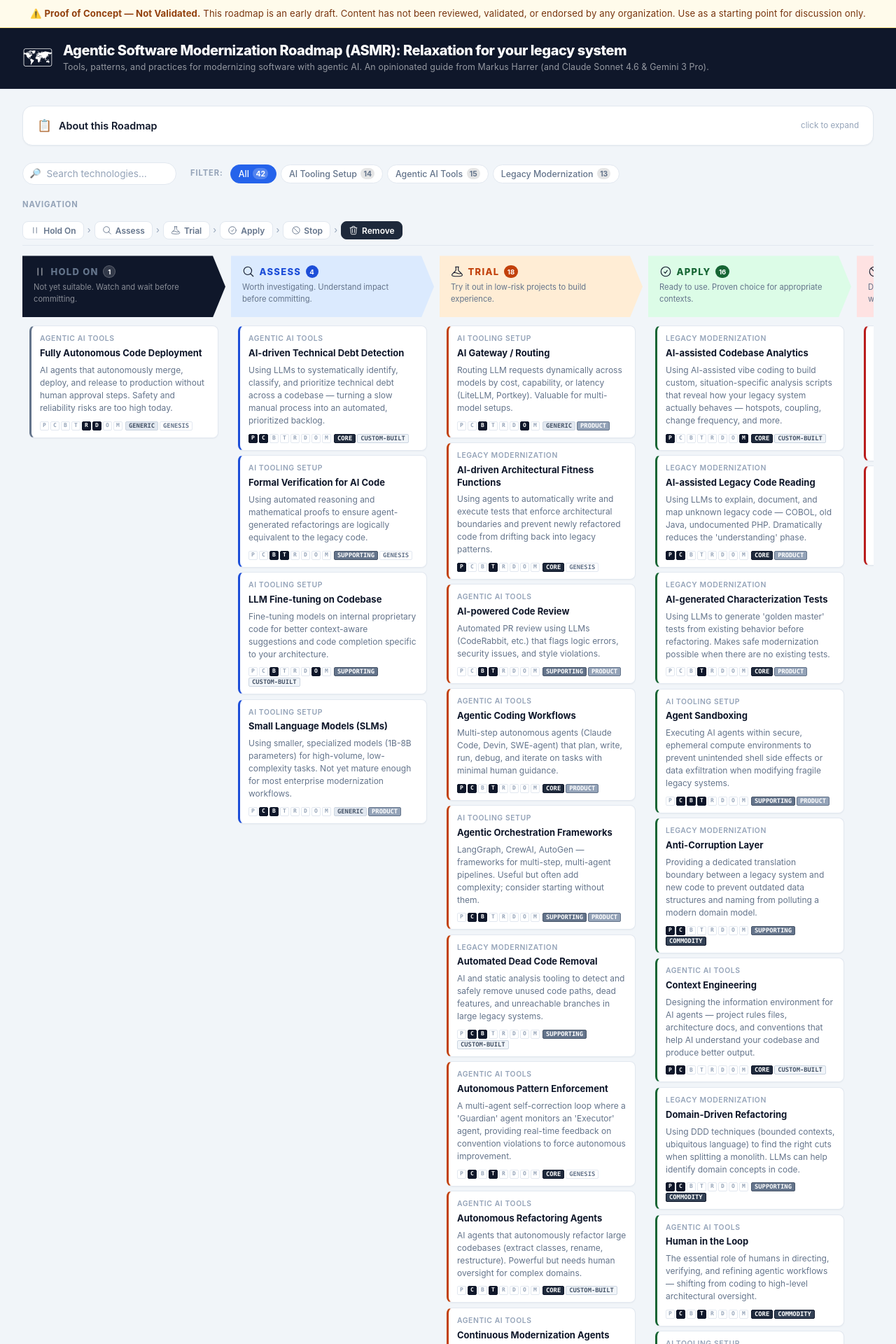
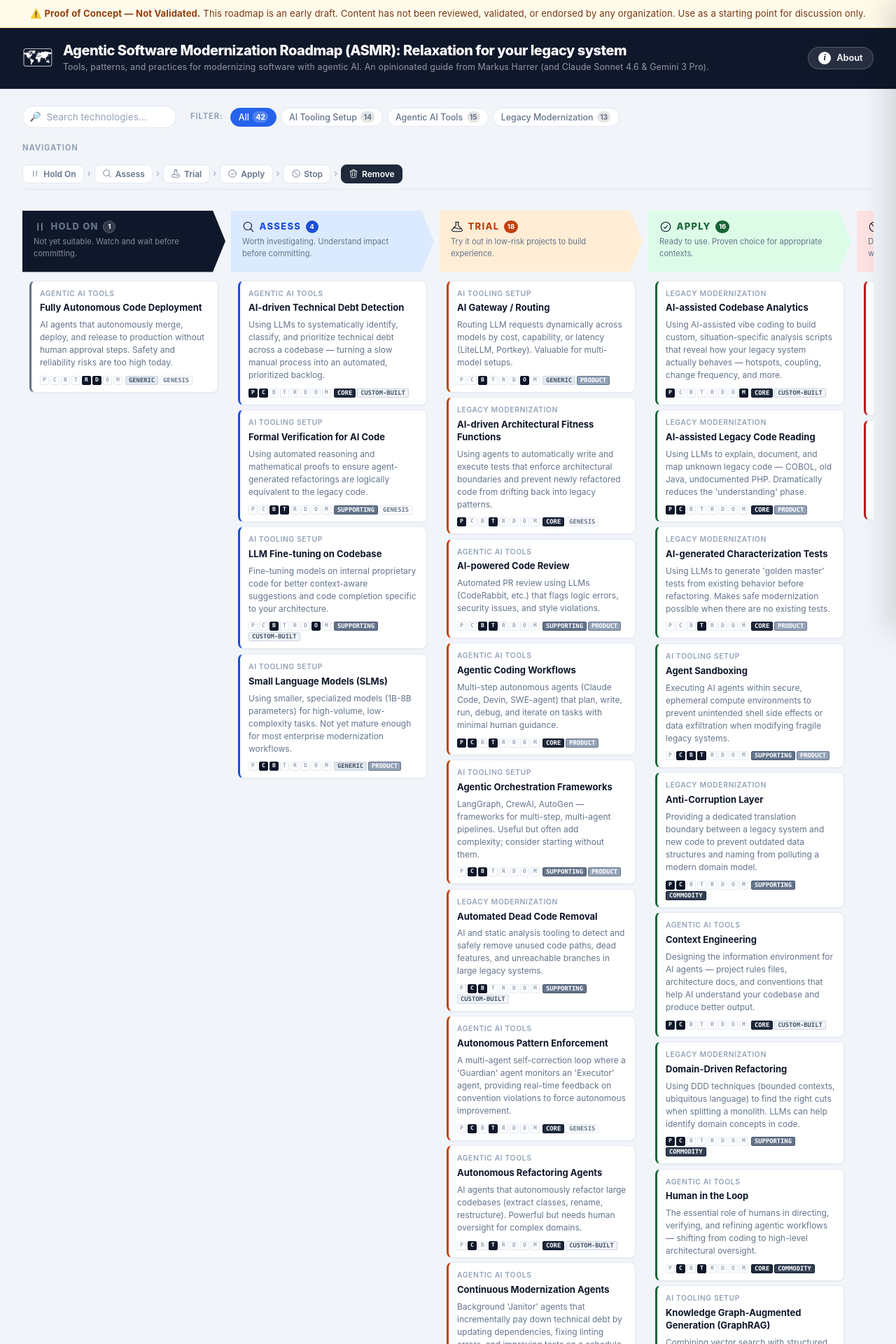
Before and after one commit to feststelltaste/asmr, a Jekyll site: the page built from index.html, in a window 1280 px wide. Shown: the top 1920 px of the page at 70% size. Built offline with Jekyll 4.4.1, drawn with Linux system fonts in a browser that asks for light colours.

Commit message:
optimize navigation

```diff
--- /dev/null
+++ b/_includes/about-drawer.html
@@ -0,0 +1,60 @@
+<div id="about-drawer-overlay" class="drawer-overlay" aria-hidden="true"></div>
+<aside id="about-drawer" class="drawer" aria-labelledby="drawer-title" aria-hidden="true">
+  <div class="drawer-header">
+    <h2 id="drawer-title" class="drawer-title">About this Roadmap</h2>
+    <button id="close-drawer" class="drawer-close" aria-label="Close drawer">
+      <span aria-hidden="true">&times;</span>
+    </button>
+  </div>
+
+  <div class="drawer-content">
+    <div class="ref-text">
+      <p>
+        This roadmap tracks tools, techniques, and patterns for <strong>modernizing software using agentic AI</strong> —
+        from AI coding assistants and autonomous agents to legacy migration techniques that get a revival
+        because of the new way we program with LLMs.
+        It uses the six-stage model from <a href="https://cards42.org/roadmap/" target="_blank" rel="noopener">cards42's technology roadmap</a>,
+        extending the ThoughtWorks Technology Radar with explicit <strong>Stop</strong> and <strong>Remove</strong> stages
+        to cover the full technology lifecycle.
+      </p>
+
+      <p class="ref-legend-heading">Roadmap stages</p>
+      <ul class="stage-legend">
+        {% for stage in site.data.roadmap.stages %}
+        <li style="--stage-color: {{ stage.color }}">
+          <span class="legend-icon">{% include stage-icon.html id=stage.id %}</span>
+          <span class="legend-name">{{ stage.name }}</span>
+          <span class="legend-desc">{{ stage.description }}</span>
+        </li>
+        {% endfor %}
+      </ul>
+
+      <p class="ref-legend-heading">DDD strategic relevance</p>
+      <ul class="sv-legend">
+        <li><span class="sv-badge sv-core">core</span> — Uniquely enabled by agentic AI</li>
+        <li><span class="sv-badge sv-supporting">supporting</span> — Important enablers</li>
+        <li><span class="sv-badge sv-generic">generic</span> — Commodity or anti-patterns</li>
+      </ul>
+
+      <p class="ref-legend-heading">Wardley evolution</p>
+      <ul class="sv-legend">
+        <li><span class="ev-badge ev-genesis">genesis</span> — Unique, experimental</li>
+        <li><span class="ev-badge ev-custom-built">custom-built</span> — Emerging patterns</li>
+        <li><span class="ev-badge ev-product">product</span> — Standardized tools</li>
+        <li><span class="ev-badge ev-commodity">commodity</span> — Ubiquitous utility</li>
+      </ul>
+
+      <p class="ref-legend-heading">DevOps cycle coverage</p>
+      <p class="ref-legend-desc">Each card shows which DevOps phases the practice affects.</p>
+      <div class="dsq-legend">
+        {% assign dp_labels = "plan,code,build,test,release,deploy,operate,monitor" | split: "," %}
+        {% for p in dp_labels %}
+          <span class="dsq-legend-item">
+            <span class="dsq dsq-on">{{ p | slice: 0 | upcase }}</span>
+            <span class="dsq-legend-name">{{ p | capitalize }}</span>
+          </span>
+        {% endfor %}
+      </div>
+    </div>
+  </div>
+</aside>
--- a/_layouts/default.html
+++ b/_layouts/default.html
@@ -23,12 +23,20 @@
           </a>
         </div>
       </div>
+      <div class="header-actions">
+        <button id="open-drawer" class="header-info-btn" aria-label="About this Roadmap">
+          <span class="info-icon" aria-hidden="true">i</span>
+          <span>About</span>
+        </button>
+      </div>
     </div>
   </header>
 
   <main class="site-main">
     {{ content }}
   </main>
+
+  {% include about-drawer.html %}
 
   <footer class="site-footer">
     <p>
--- a/assets/css/main.scss
+++ b/assets/css/main.scss
@@ -108,6 +108,46 @@
 .header-brand { display: flex; align-items: center; gap: .875rem; }
 .header-icon  { font-size: 2rem; line-height: 1; }
 
+.header-actions {
+  display: flex;
+  align-items: center;
+  gap: 1rem;
+}
+
+.header-info-btn {
+  display: inline-flex;
+  align-items: center;
+  gap: .5rem;
+  padding: .4rem .9rem;
+  background: rgba(255, 255, 255, .1);
+  border: 1px solid rgba(255, 255, 255, .2);
+  border-radius: 999px;
+  color: #fff;
+  font-size: .8rem;
+  font-weight: 600;
+  transition: all .15s;
+
+  .info-icon {
+    display: inline-flex;
+    align-items: center;
+    justify-content: center;
+    width: 18px;
+    height: 18px;
+    background: #fff;
+    color: var(--hdr-bg);
+    border-radius: 50%;
+    font-size: .75rem;
+    font-weight: 800;
+    font-family: serif;
+    font-style: italic;
+  }
+
+  &:hover {
+    background: rgba(255, 255, 255, .2);
+    border-color: rgba(255, 255, 255, .3);
+  }
+}
+
 .site-home-link {
   display: block;
   text-decoration: none;
@@ -155,61 +195,91 @@
 }
 
 /* ================================================================
-   REFERENCE CARD
+   DRAWER
    ================================================================ */
-.reference-card-wrapper { margin-bottom: 1.5rem; }
+.drawer-overlay {
+  position: fixed;
+  top: 0;
+  left: 0;
+  width: 100%;
+  height: 100%;
+  background: rgba(15, 23, 42, 0.4);
+  backdrop-filter: blur(4px);
+  z-index: 1000;
+  opacity: 0;
+  visibility: hidden;
+  transition: all .3s ease;
 
-.reference-card {
-  background: var(--c-surface);
-  border: 1px solid var(--c-border);
-  border-radius: var(--r-lg);
-  overflow: hidden;
-  box-shadow: var(--sh-xs);
+  &.is-active {
+    opacity: 1;
+    visibility: visible;
+  }
 }
 
-.reference-card summary {
+.drawer {
+  position: fixed;
+  top: 0;
+  right: 0;
+  width: 420px;
+  max-width: 90vw;
+  height: 100%;
+  background: var(--c-surface);
+  box-shadow: -10px 0 40px rgba(0,0,0,0.15);
+  z-index: 1001;
+  transform: translateX(100%);
+  transition: transform .3s cubic-bezier(0.16, 1, 0.3, 1);
+  display: flex;
+  flex-direction: column;
+
+  &.is-active {
+    transform: translateX(0);
+  }
+}
+
+.drawer-header {
+  padding: 1.5rem;
+  border-bottom: 1px solid var(--c-border);
   display: flex;
   align-items: center;
-  gap: .625rem;
-  padding: .875rem 1.25rem;
-  cursor: pointer;
-  font-weight: 600;
-  font-size: .9rem;
+  justify-content: space-between;
+}
+
+.drawer-title {
+  font-size: 1.125rem;
+  font-weight: 800;
   color: var(--c-text);
-  list-style: none;
-  user-select: none;
-  transition: background .15s;
-  &::-webkit-details-marker { display: none; }
 }
-.reference-card summary:hover { background: var(--n-50); }
 
-.ref-icon { font-size: 1.05rem; }
+.drawer-close {
+  width: 32px;
+  height: 32px;
+  display: flex;
+  align-items: center;
+  justify-content: center;
+  border-radius: 50%;
+  font-size: 1.5rem;
+  color: var(--c-muted);
+  background: var(--n-50);
+  transition: all .15s;
 
-.ref-toggle-hint {
-  margin-left: auto;
-  font-size: .725rem;
-  font-weight: 400;
-  color: var(--c-faint);
+  &:hover {
+    background: var(--n-100);
+    color: var(--c-text);
+  }
 }
-.reference-card[open] summary .ref-toggle-hint { display: none; }
 
-.ref-content {
-  display: flex;
-  gap: 2rem;
-  padding: 1.25rem 1.5rem 1.5rem;
-  border-top: 1px solid var(--c-border);
-  flex-wrap: wrap;
+.drawer-content {
+  flex: 1;
+  overflow-y: auto;
+  padding: 1.5rem;
 }
 
 .ref-text {
-  flex: 1;
-  min-width: 260px;
-
   p {
     font-size: .875rem;
     color: var(--c-muted);
-    margin-bottom: 1rem;
-    line-height: 1.65;
+    margin-bottom: 1.25rem;
+    line-height: 1.6;
   }
 
   a { color: var(--accent); }
@@ -220,22 +290,23 @@
   list-style: none;
   display: flex;
   flex-direction: column;
-  gap: .45rem;
+  gap: .65rem;
 
   li {
     display: flex;
     align-items: baseline;
-    gap: .5rem;
+    gap: .75rem;
     font-size: .85rem;
   }
 
   .legend-icon {
     display: inline-flex;
     align-items: center;
-    width: .875rem;
-    height: .875rem;
+    width: 1rem;
+    height: 1rem;
     color: var(--stage-color, #333);
     flex-shrink: 0;
+    margin-top: .15rem;
     svg { width: 100%; height: 100%; display: block; }
   }
 
@@ -245,8 +316,9 @@
     min-width: 72px;
   }
 
-  .legend-desc { color: var(--c-muted); font-size: .775rem; }
+  .legend-desc { color: var(--c-muted); font-size: .775rem; line-height: 1.4; }
 }
+
 
 .ref-visual {
   display: flex;
@@ -440,6 +512,23 @@
    ROADMAP  (horizontal scroll)
    ================================================================ */
 .roadmap { position: relative; }
+
+.top-scrollbar-wrapper {
+  overflow-x: auto;
+  overflow-y: hidden;
+  scrollbar-width: thin;
+  scrollbar-color: var(--c-border) transparent;
+  height: 12px;
+  margin-bottom: 4px;
+
+  &::-webkit-scrollbar { height: 5px; }
+  &::-webkit-scrollbar-track { background: transparent; }
+  &::-webkit-scrollbar-thumb { background: var(--c-border); border-radius: 3px; }
+}
+
+.top-scrollbar {
+  height: 1px;
+}
 
 .roadmap-scroll {
   display: flex;
--- a/assets/js/roadmap.js
+++ b/assets/js/roadmap.js
@@ -5,7 +5,71 @@
     initPhaseNav();
     initFilters();
     initSearch();
+    initDrawer();
+    initTopScrollbar();
   });
+
+  /* ------------------------------------------------------------------
+     Top scrollbar — mirror the main roadmap scroll
+  ------------------------------------------------------------------ */
+  function initTopScrollbar() {
+    var wrapper = document.querySelector('.top-scrollbar-wrapper');
+    var inner   = document.querySelector('.top-scrollbar');
+    var scroll  = document.querySelector('.roadmap-scroll');
+
+    if (!wrapper || !inner || !scroll) return;
+
+    function syncWidth() {
+      inner.style.width = scroll.scrollWidth + 'px';
+    }
+
+    syncWidth();
+    window.addEventListener('resize', syncWidth);
+
+    // Sync top -> bottom
+    wrapper.addEventListener('scroll', function() {
+      if (scroll.scrollLeft !== wrapper.scrollLeft) {
+        scroll.scrollLeft = wrapper.scrollLeft;
+      }
+    });
+
+    // Sync bottom -> top
+    scroll.addEventListener('scroll', function() {
+      if (wrapper.scrollLeft !== scroll.scrollLeft) {
+        wrapper.scrollLeft = scroll.scrollLeft;
+      }
+    });
+  }
+
+  /* ------------------------------------------------------------------
+     Drawer — About this roadmap side-panel
+  ------------------------------------------------------------------ */
+  function initDrawer() {
+    var openBtn    = document.getElementById('open-drawer');
+    var closeBtn   = document.getElementById('close-drawer');
+    var overlay    = document.getElementById('about-drawer-overlay');
+    var drawer     = document.getElementById('about-drawer');
+
+    if (!openBtn || !drawer) return;
+
+    function toggleDrawer(isOpen) {
+      drawer.classList.toggle('is-active', isOpen);
+      overlay.classList.toggle('is-active', isOpen);
+      drawer.setAttribute('aria-hidden', !isOpen);
+      overlay.setAttribute('aria-hidden', !isOpen);
+      document.body.style.overflow = isOpen ? 'hidden' : '';
+    }
+
+    openBtn.addEventListener('click', function() { toggleDrawer(true); });
+    closeBtn.addEventListener('click', function() { toggleDrawer(false); });
+    overlay.addEventListener('click', function() { toggleDrawer(false); });
+
+    document.addEventListener('keydown', function(e) {
+      if (e.key === 'Escape' && drawer.classList.contains('is-active')) {
+        toggleDrawer(false);
+      }
+    });
+  }
 
   /* ------------------------------------------------------------------
      Phase nav — scroll to stage + highlight active
--- a/index.html
+++ b/index.html
@@ -4,65 +4,6 @@
 
 {% assign total_techs = site.practices | size %}
 {% assign categories = site.practices | map: "category" | uniq | sort %}
-
-<!-- Reference card -->
-<div class="reference-card-wrapper">
-  <details class="reference-card">
-    <summary>
-      <span class="ref-icon">📋</span>
-      About this Roadmap
-      <span class="ref-toggle-hint">click to expand</span>
-    </summary>
-    <div class="ref-content">
-      <div class="ref-text">
-        <p>
-          This roadmap tracks tools, techniques, and patterns for <strong>modernizing software using agentic AI</strong> —
-          from AI coding assistants and autonomous agents to legacy migration techniques that get a revival
-          because of the new way we program with LLMs.
-          It uses the six-stage model from <a href="https://cards42.org/roadmap/" target="_blank" rel="noopener">cards42's technology roadmap</a>,
-          extending the ThoughtWorks Technology Radar with explicit <strong>Stop</strong> and <strong>Remove</strong> stages
-          to cover the full technology lifecycle.
-        </p>
-        <ul class="stage-legend">
-          {% for stage in site.data.roadmap.stages %}
-          <li style="--stage-color: {{ stage.color }}">
-            <span class="legend-icon">{% include stage-icon.html id=stage.id %}</span>
-            <span class="legend-name">{{ stage.name }}</span>
-            <span class="legend-desc">{{ stage.description }}</span>
-          </li>
-          {% endfor %}
-        </ul>
-
-        <p class="ref-legend-heading">DDD strategic relevance</p>
-        <ul class="sv-legend">
-          <li><span class="sv-badge sv-core">core</span> — Uniquely enabled by agentic AI; the defining practices of this approach</li>
-          <li><span class="sv-badge sv-supporting">supporting</span> — Important enablers; not AI-specific but essential context</li>
-          <li><span class="sv-badge sv-generic">generic</span> — Commodity or universal anti-patterns to avoid</li>
-        </ul>
-
-        <p class="ref-legend-heading">Wardley evolution</p>
-        <ul class="sv-legend">
-          <li><span class="ev-badge ev-genesis">genesis</span> — Unique, experimental, high uncertainty</li>
-          <li><span class="ev-badge ev-custom-built">custom-built</span> — Emerging patterns, bespoke implementations</li>
-          <li><span class="ev-badge ev-product">product</span> — Standardized tools or repeatable patterns</li>
-          <li><span class="ev-badge ev-commodity">commodity</span> — Ubiquitous, invisible, standard utility</li>
-        </ul>
-
-        <p class="ref-legend-heading">DevOps cycle coverage</p>
-        <p class="ref-legend-desc">Each card shows which DevOps phases the practice affects. Filled square = relevant, empty = not in scope.</p>
-        <div class="dsq-legend">
-          {% assign dp_labels = "plan,code,build,test,release,deploy,operate,monitor" | split: "," %}
-          {% for p in dp_labels %}
-            <span class="dsq-legend-item">
-              <span class="dsq dsq-on">{{ p | slice: 0 | upcase }}</span>
-              <span class="dsq-legend-name">{{ p | capitalize }}</span>
-            </span>
-          {% endfor %}
-        </div>
-      </div>
-    </div>
-  </details>
-</div>
 
 <!-- Controls -->
 <div class="controls">
@@ -114,6 +55,9 @@
 
 <!-- Roadmap -->
 <div class="roadmap" id="roadmap" role="main" aria-label="Technology Roadmap">
+  <div class="top-scrollbar-wrapper" aria-hidden="true">
+    <div class="top-scrollbar"></div>
+  </div>
   <div class="roadmap-scroll">
 
     {% for stage in site.data.roadmap.stages %}
```
